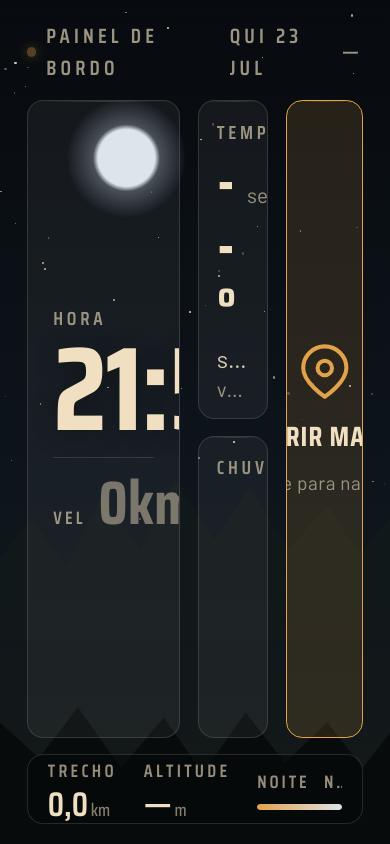
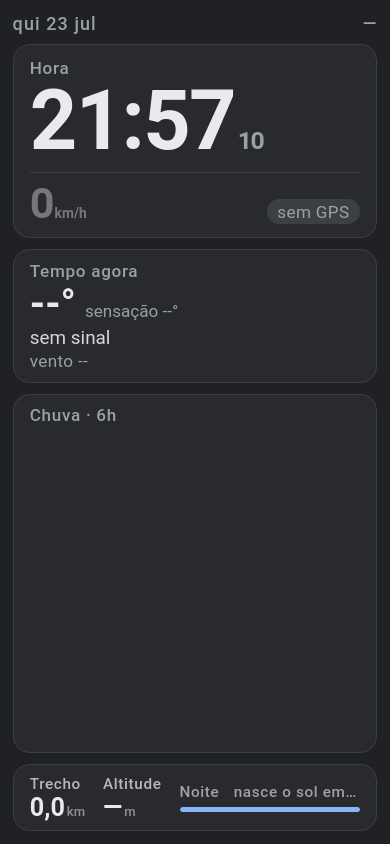
Before and after one commit to pedroceribelli/Painel-moto, a plain HTML site: page index.html in a window 390 px wide. Drawn offline with Linux system fonts and the light colour scheme.

Commit message:
Update index.html

```diff
--- a/index.html
+++ b/index.html
@@ -236,6 +236,97 @@ body{
   letter-spacing:.12em;text-transform:uppercase;}
 .sheet-actions button.perigo{border-color:var(--accent);color:var(--accent);}
 .sheet-actions button:active{background:var(--accent-soft);}
+
+/* ================================================================
+   MODO COPILOTO — entra sozinho em tela dividida (pouca largura
+   ou formato quase quadrado). Some o botão do Maps e a interface
+   assume a linguagem visual do Google Maps.
+   ================================================================ */
+@media (max-width:560px), (max-aspect-ratio:13/10), (max-height:280px){
+
+  body{ --display:'Roboto',system-ui,sans-serif; --body:'Roboto',system-ui,sans-serif;
+        font-size:clamp(11px,3.6vh,16px); }
+
+  body.t-dia, body.t-tarde{
+    --surface:#FFFFFF; --ink:#202124; --muted:#5F6368; --line:#DADCE0;
+    --accent:#1A73E8; --mod-bg:#FFFFFF; --strip-bg:#FFFFFF; --card:#FFFFFF;
+    --sombra:0 1px 3px rgba(60,64,67,.25);
+  }
+  body.t-noite{
+    --surface:#202124; --ink:#E8EAED; --muted:#9AA0A6; --line:#3C4043;
+    --accent:#8AB4F8; --mod-bg:#292A2D; --strip-bg:#292A2D; --card:#202124;
+    --sombra:none;
+  }
+
+  body{background:var(--surface);}
+  .sky,.grain{display:none;}
+  .cta{display:none;}                    /* o Maps já está do lado */
+
+  .panel{padding:.7rem;gap:.6rem;}
+  .bar{font-size:1rem;letter-spacing:.06em;text-transform:none;font-weight:500;}
+  .brand{display:none;}
+  .date{order:1;} .batt{order:2;}
+
+  .grid{flex-direction:column;gap:.6rem;}
+  .module{background:var(--mod-bg);border:1px solid var(--line);border-radius:.9rem;
+          box-shadow:var(--sombra);}
+  .module::before{display:none;}
+  .m-label{font-size:.95rem;letter-spacing:.04em;text-transform:none;font-weight:500;}
+
+  .primary{flex:0 0 auto;padding:.7rem .9rem;}
+  .p-value{font-size:4.6rem;line-height:1;margin-top:.1rem;text-shadow:none;letter-spacing:-.02em;}
+  .p-value .sec{font-size:.3em;color:var(--muted);}
+  .speed-row{margin-top:.5rem;padding-top:.5rem;gap:.5rem;}
+  .sp-label{display:none;}
+  .sp-value{font-size:2.4rem;opacity:.4;}
+  .sp-value.rodando{color:var(--ink);opacity:1;}
+  .sp-value .unit{font-size:.32em;}
+  .sp-state{margin-left:auto;font-size:.95rem;padding:.15rem .6rem;border-radius:99px;
+            background:var(--line);opacity:1;color:var(--muted);}
+
+  .mid{flex:1;gap:.6rem;min-height:0;}
+  .weather{flex:0 0 auto;padding:.6rem .9rem;gap:.1rem;}
+  .w-top{gap:.5rem;}
+  .w-temp{font-size:2.2rem;}
+  .w-desc{font-size:1.05rem;}
+  .w-feels,.w-wind{font-size:.95rem;}
+
+  .rain{flex:1;min-height:0;padding:.6rem .9rem .5rem;}
+  .bars{height:2.2rem;gap:.3rem;}
+  .bar-fill{border-radius:.2rem .2rem 0 0;}
+  .hours span{font-size:.85rem;}
+
+  .strip{height:auto;padding:.55rem .9rem;gap:1rem;border-radius:.9rem;
+         box-shadow:var(--sombra);}
+  .stat .k{font-size:.85rem;letter-spacing:.04em;text-transform:none;font-weight:500;opacity:.75;}
+  .stat .v{font-size:1.4rem;}
+  .daylight{gap:.3rem;}
+  .dl-top{font-size:.85rem;letter-spacing:.04em;text-transform:none;font-weight:500;}
+  .dl-track{height:.28rem;}
+  .dl-fill{background:var(--accent);}
+
+  .sheet-card{background:var(--card);}
+  .sheet-head h2{font-size:1.3rem;letter-spacing:.04em;text-transform:none;}
+  .sheet-actions button{border-radius:99px;text-transform:none;letter-spacing:.03em;}
+}
+
+/* tela larga e baixa: usa o visual compacto, mas mantém o botão do Maps
+   (pode ser um aparelho pequeno em tela cheia, e aí o botão faz falta) */
+@media (min-width:561px) and (min-aspect-ratio:13/10){
+  .cta{display:flex;flex:.55;gap:.4rem;}
+  .cta-icon{width:2rem;height:2rem;}
+  .cta-label{font-size:1.15rem;}
+  .cta-sub{display:none;}
+  .grid{flex-direction:row;}
+  .mid{flex:1;}
+}
+
+/* faixa muito baixa (divisão em cima/embaixo com a tela deitada) */
+@media (max-height:250px){
+  .rain,.daylight{display:none;}
+  .p-value{font-size:3.6rem;}
+  .weather{flex:1;}
+}
 </style>
 </head>
 <body class="t-dia">
```
